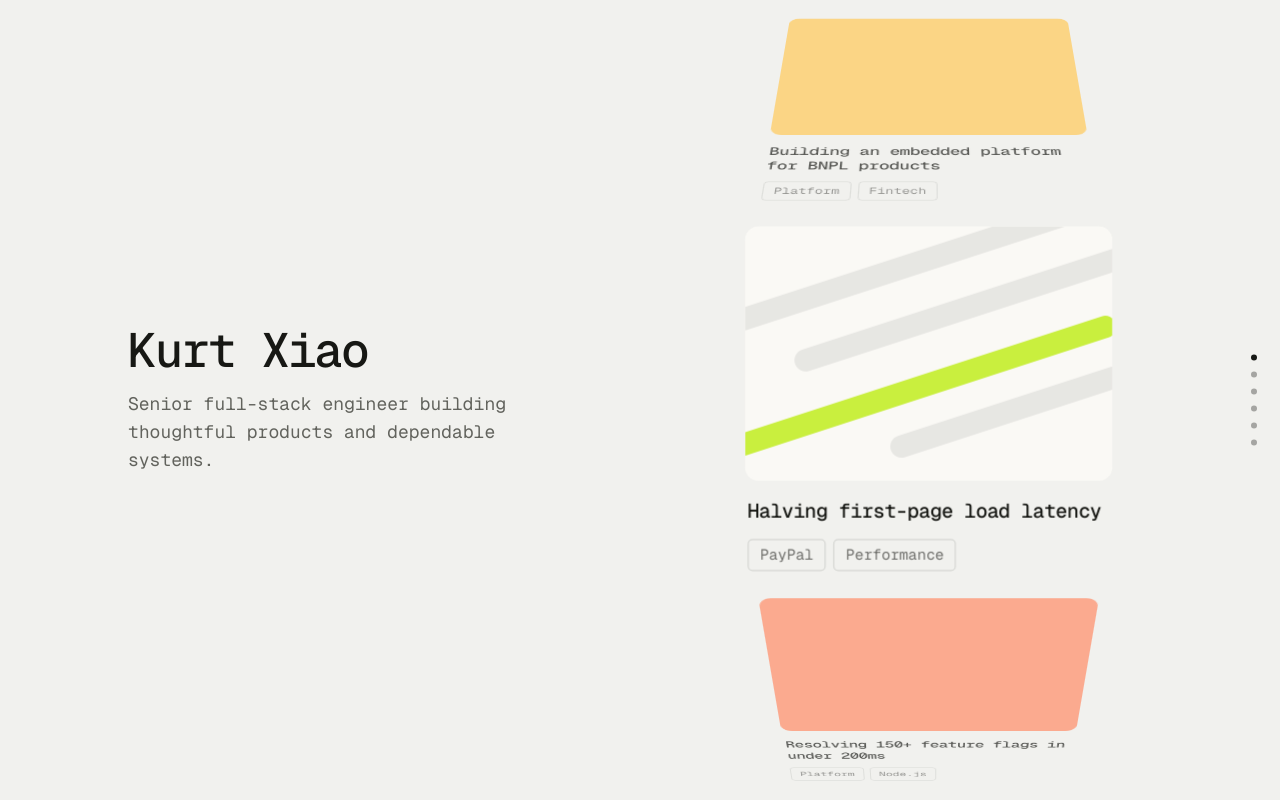
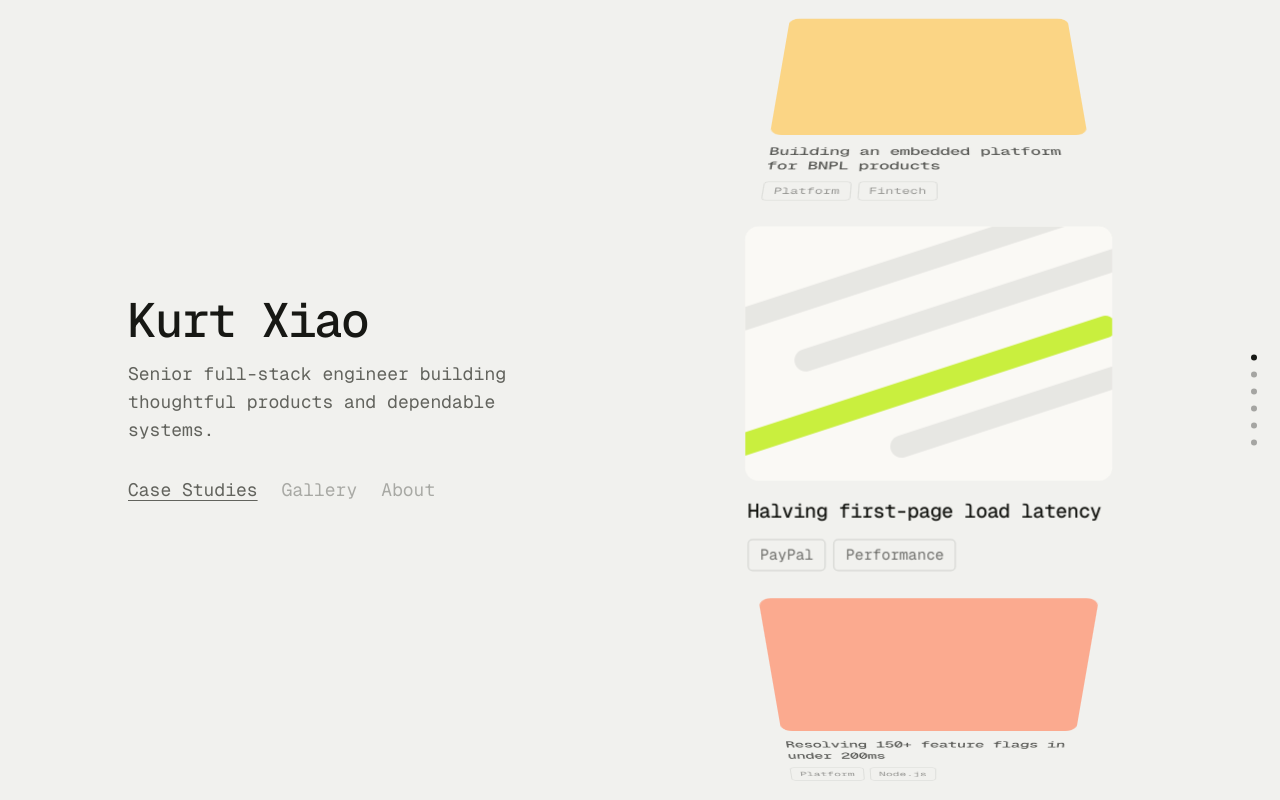
Before and after one commit to KurtXiaoZ/portfolio, a Next.js app: page / in a window 1280 px wide. Built offline with nearby package versions, Linux system fonts and the light colour scheme.

Commit message:
feat: add tabs to landing introduction

```diff
--- a/components/home-introduction/home-introduction.tsx
+++ b/components/home-introduction/home-introduction.tsx
@@ -1,3 +1,5 @@
+import { Tab } from '@/components/tab/tab';
+
 export function HomeIntroduction() {
   return (
     <div className="w-full max-w-md px-8 max-[560px]:px-6">
@@ -8,6 +10,11 @@ export function HomeIntroduction() {
         Senior full-stack engineer building thoughtful products and dependable
         systems.
       </p>
+      <div className="mt-8 flex flex-wrap gap-x-6 gap-y-2" role="tablist">
+        <Tab active>Case Studies</Tab>
+        <Tab disabled>Gallery</Tab>
+        <Tab disabled>About</Tab>
+      </div>
     </div>
   );
 }
```
